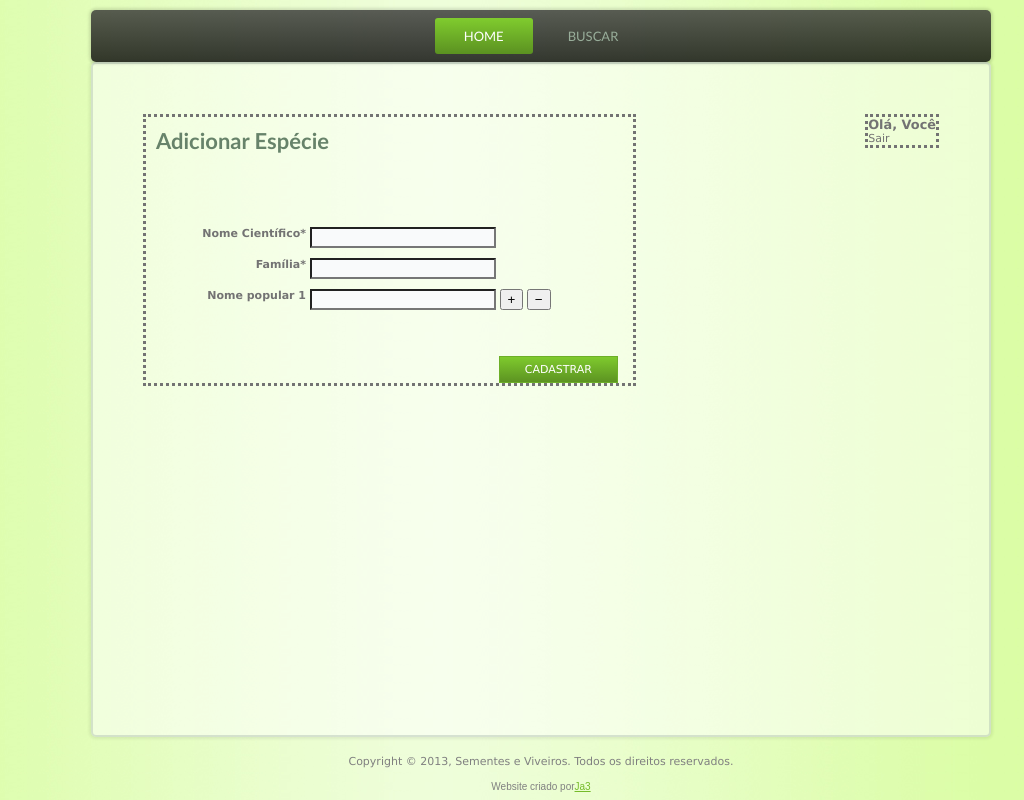
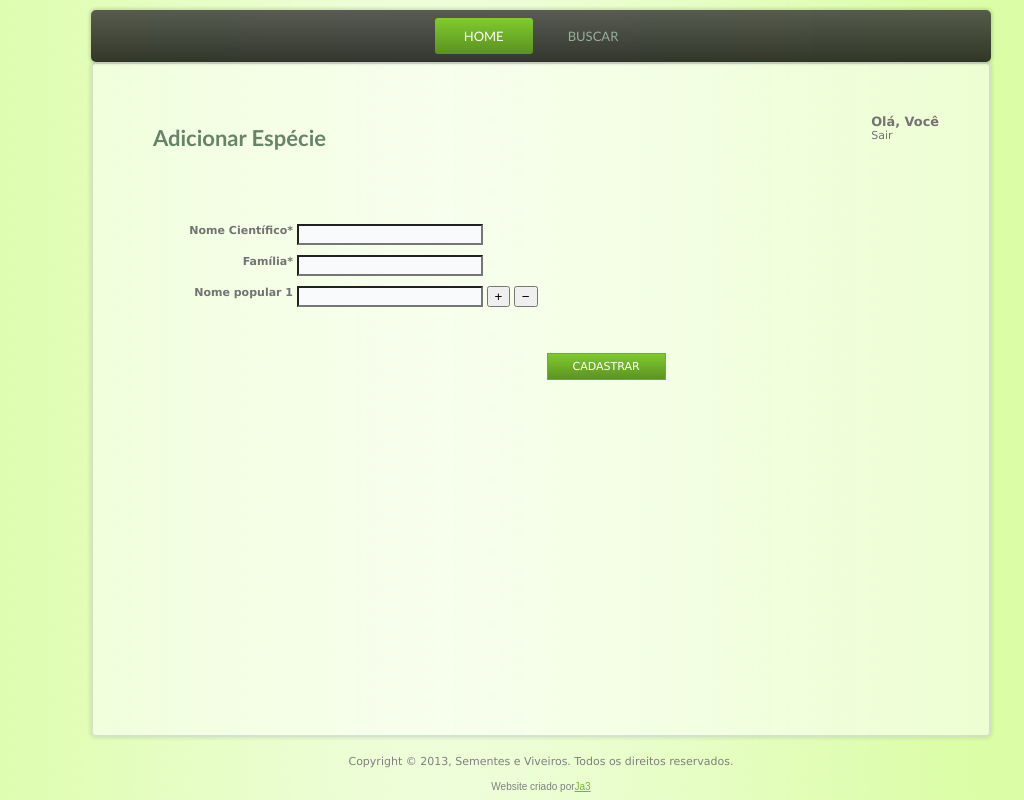
Before and after one commit to arthurpessoa/sementenativa, a CodeIgniter app: page /index.php/cadastrarespecie/index in a window 1280 px wide. Shown: the whole page, without its empty margins (99-1123 px from the left). Run offline with CodeIgniter, Linux system fonts and the light colour scheme.

Commit message:
sem borda escrota

```diff
--- a/assets/ja3.css
+++ b/assets/ja3.css
@@ -15,7 +15,7 @@ label{
 
 .art-post{
 	float: left;
-	width: 55%;
+	width: 60%;
 	margin-top:50px;
 	margin-bottom:50px;
 	margin-right:50px;
@@ -30,14 +30,14 @@ label{
 }
 
 .powerMenu, .art-post{
-	/*Borda para design, remover depois*/
+	/*Borda para design, remover depois
 	border-style: dotted;
-	/**/
+	*/
 }
 
 p label {
     display: inline-block;
-    width: 150px;
+    width: 140px;
 }
 
 .art-postcontent{
```
